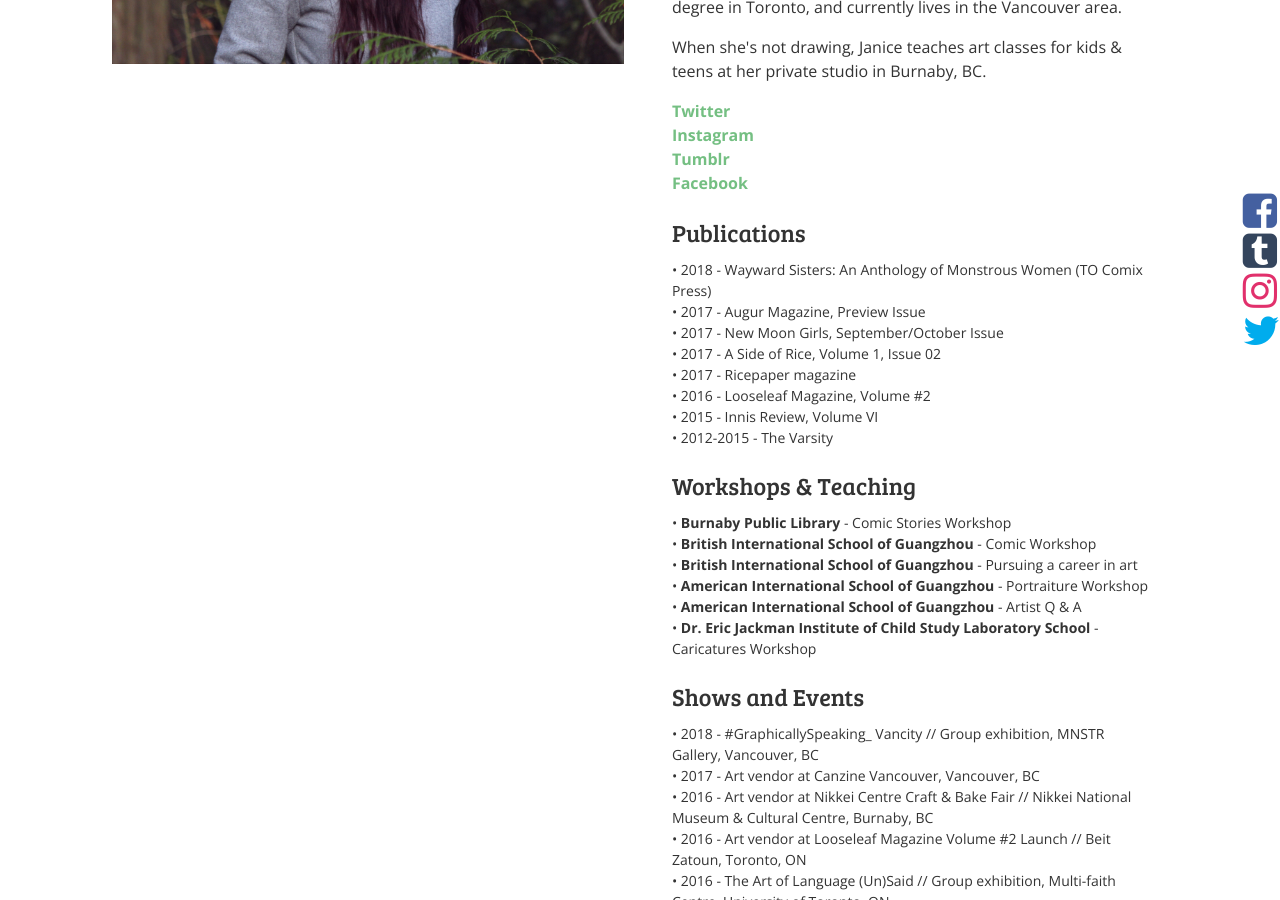
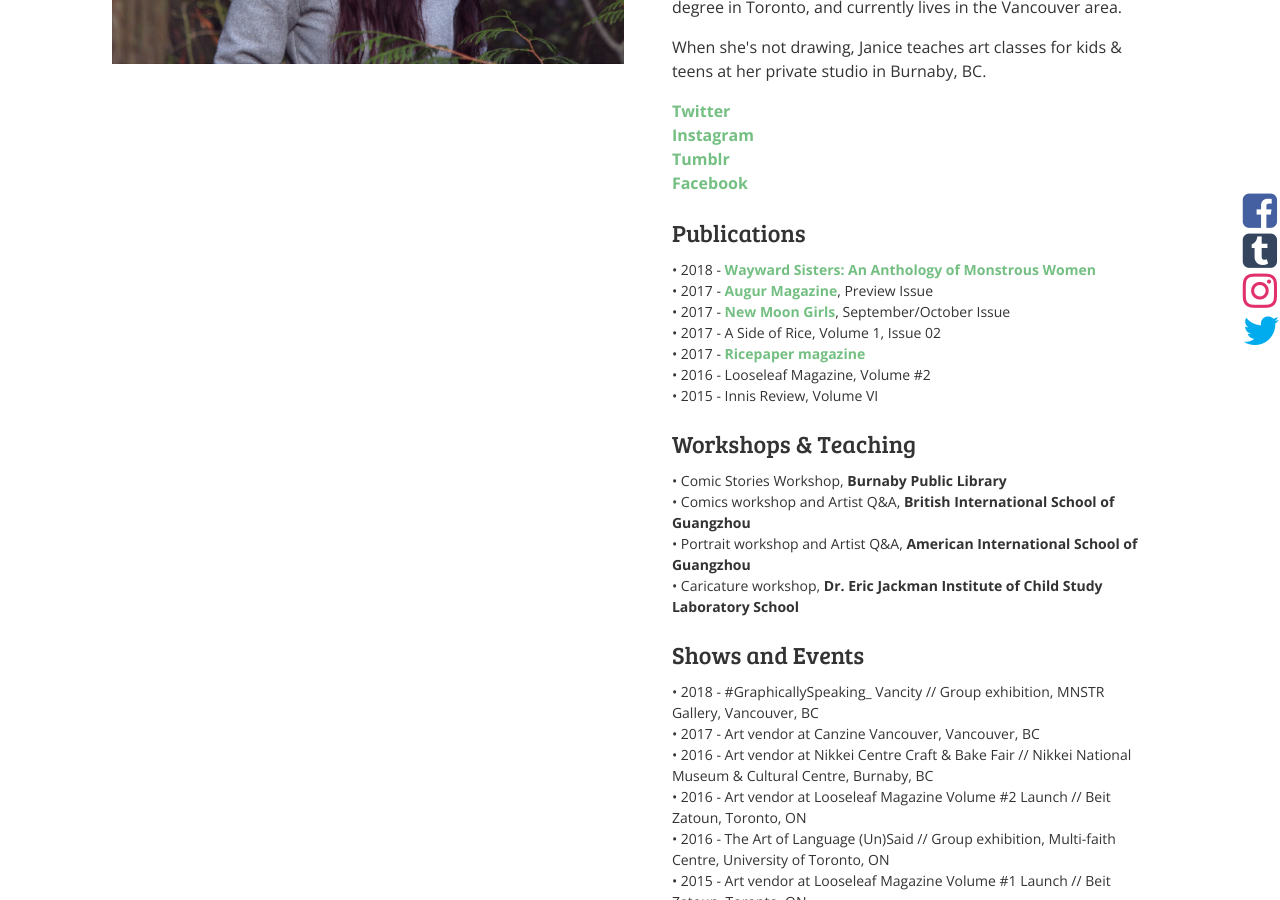
Before and after one commit to flutterdoodle/flutterdoodle.github.io, a Jekyll site: the page built from about.html, in a window 1280 px wide and 900 px high, scrolled down 498 px. Built offline with Jekyll 4.4.1, drawn with Linux system fonts in a browser that asks for light colours; nearby versions of some CDN libraries.

Commit message:
Update about.html

```diff
--- a/about.html
+++ b/about.html
@@ -9,28 +9,26 @@
 
 <h2>Publications</h2>
 <ul>
-    <li>• 2018 - Wayward Sisters: An Anthology of Monstrous Women (TO Comix Press)</li>
-    <li>• 2017 - Augur Magazine, Preview Issue</li>
-    <li>• 2017 - New Moon Girls, September/October Issue</li>
+    <li>• 2018 - <a href="https://waywardsistersanthology.com/">Wayward Sisters: An Anthology of Monstrous Women</a></li>
+    <li>• 2017 - <a href="http://www.augurmag.com/preview-issue/">Augur Magazine</a>, Preview Issue</li>
+    <li>• 2017 - <a href="http://newmoon.com/">New Moon Girls</a>, September/October Issue</li>
     <li>• 2017 - A Side of Rice, Volume 1, Issue 02</li>
-    <li>• 2017 - Ricepaper magazine</li>
+    <li>• 2017 - <a href="https://ricepapermagazine.ca/2017/06/two-umbrellas-by-angus-maccaull/">Ricepaper magazine</a></li>
     <li>• 2016 - Looseleaf Magazine, Volume #2</li>
     <li>• 2015 - Innis Review, Volume VI</li>
-    <li>• 2012-2015 - The Varsity</li>
 </ul>
 <h2>Workshops & Teaching</h2>
 <ul>
-    <li>• <strong>Burnaby Public Library</strong> - Comic Stories Workshop</li>
-    <li>• <strong>British International School of Guangzhou</strong> - Comic Workshop</li>
-    <li>• <strong>British International School of Guangzhou</strong> - Pursuing a career in art</li>
-    <li>• <strong>American International School of Guangzhou</strong> - Portraiture Workshop</li>
-    <li>• <strong>American International School of Guangzhou</strong> - Artist Q & A</li>
-    <li>• <strong>Dr. Eric Jackman Institute of Child Study Laboratory School</strong> - Caricatures Workshop</li>
+    <li>• Comic Stories Workshop, <strong>Burnaby Public Library</strong></li>
+    <li>• Comics workshop and Artist Q&A, <strong>British International School of Guangzhou</strong></li>
+    <li>• Portrait workshop and Artist Q&A, <strong>American International School of Guangzhou</strong></li>
+    <li>• Caricature workshop, <strong>Dr. Eric Jackman Institute of Child Study Laboratory School</strong></li>
 </ul>
 <h2>Shows and Events</h2>
 <ul>
     <li>• 2018 - #GraphicallySpeaking_ Vancity // Group exhibition, MNSTR Gallery, Vancouver, BC</li>
-    <li>• 2017 - Art vendor at Canzine Vancouver, Vancouver, BC<br></li><li>• 2016 - Art vendor at Nikkei Centre Craft &amp; Bake Fair // Nikkei National Museum &amp; Cultural Centre, Burnaby, BC</li>
+    <li>• 2017 - Art vendor at Canzine Vancouver, Vancouver, BC<br></li>
+    <li>• 2016 - Art vendor at Nikkei Centre Craft &amp; Bake Fair // Nikkei National Museum &amp; Cultural Centre, Burnaby, BC</li>
     <li>• 2016 - Art vendor at Looseleaf Magazine Volume #2 Launch // Beit Zatoun, Toronto, ON</li>
     <li>• 2016 - The Art of Language (Un)Said // Group exhibition, Multi-faith Centre, University of Toronto, ON</li>
     <li>• 2015 - Art vendor at Looseleaf Magazine Volume #1 Launch // Beit Zatoun, Toronto, ON</li>
```
